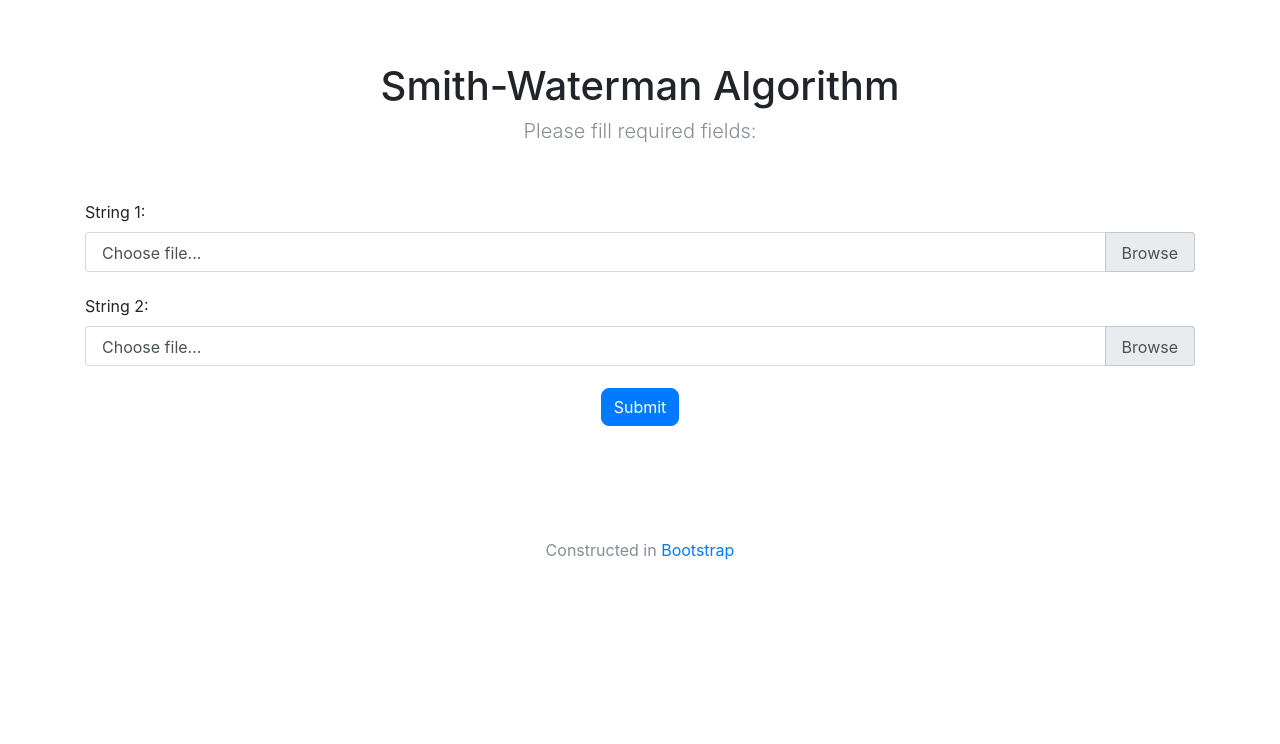
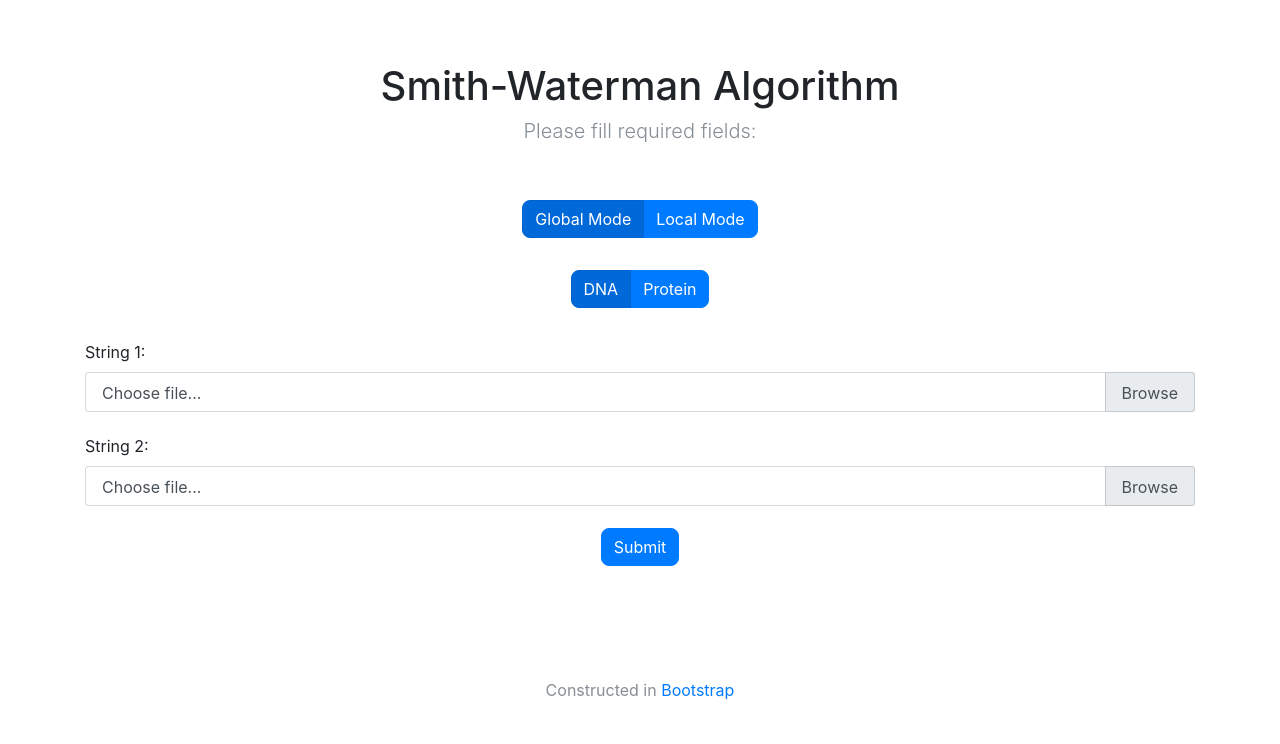
Before and after one commit to terryzhao127/bioinformatics-toolkit, a Django app: page /smithwaterman/ in a window 1280 px wide. Shown: the part 56-800 px from the top of the page. Run offline with Django 3.2, Linux system fonts and the light colour scheme; some libraries are stand-ins or nearby versions.

Commit message:
FASTA File Reading and several options added.

```diff
--- a/smithwaterman/views.py
+++ b/smithwaterman/views.py
@@ -4,8 +4,15 @@ from BioinformaticsToolkit import utils
 
 # Create your views here.
 
-# Define the scores of each alignment result.
-BLOSUM_62 = {
+# Define the substitution matrix.
+__BLAST = {
+    'a': {'a': 5, 't': -4, 'g': -4, 'c': -4},
+    't': {'a': -4, 't': 5, 'g': -4, 'c': -4},
+    'g': {'a': -4, 't': -4, 'g': 5, 'c': -4},
+    'c': {'a': -4, 't': -4, 'g': -4, 'c': 5},
+}
+
+__BLOSUM_62 = {
     's': {'s': 4, 'k': 0, 'q': 0, 'l': -2, '*': -4, 'h': -1, 'g': 0, 't': 1, 'p': -1, 'f': -2, 'b': 0, 'y': -2, 'm': -1,
           'w': -3, 'e': 0, 'z': 0, 'd': 0, 'i': -2, 'a': 1, 'c': -1, 'r': -1, 'n': 1, 'x': 0, 'v': -2},
     'k': {'s': 0, 'k': 5, 'q': 1, 'l': -2, '*': -4, 'h': -1, 'g': -2, 't': -1, 'p': -1, 'f': -3, 'b': 0, 'y': -2,
@@ -56,7 +63,8 @@ BLOSUM_62 = {
           'm': 1, 'w': -3, 'e': -2, 'z': -2, 'd': -3, 'i': 3, 'a': 0, 'c': -1, 'r': -3, 'n': -3, 'x': -1, 'v': 4}}
 
 # Define the score of gap.
-ALIGN_GAP = -4
+__PRO_ALIGN_GAP = -4
+__NC_ALIGN_GAP = -6
 
 
 # Define three results of alignment.
@@ -81,81 +89,21 @@ def algorithm(request):
     for record in records_2:
         string_2 = record[1]
 
-    # Initialize score matrix.
-    score_matrix = [[None] * (len(string_1) + 1) for i in range(len(string_2) + 1)]
-
-    # Initialize the first element with 0.
-    score_matrix[0][0] = 0
-
-    # Initialize the first row with 0.
-    for i in range(1, len(score_matrix[0])):
-        score_matrix[0][i] = 0
-
-    # Initialize the first column with 0.
-    for i in range(1, len(score_matrix)):
-        score_matrix[i][0] = 0
-
-    # Calculate the score matrix.
-    for row in range(1, len(score_matrix)):
-        for col in range(1, len(score_matrix[row])):
-            match_score = BLOSUM_62[string_2[row - 1]][string_1[col - 1]] + score_matrix[row - 1][col - 1]
-            gap_from_above = score_matrix[row - 1][col] + ALIGN_GAP
-            gap_from_left = score_matrix[row][col - 1] + ALIGN_GAP
-            score_matrix[row][col] = max(match_score, gap_from_above, gap_from_left, 0)
-
-    # Find the start point.
-    maximum = -1
-    start_point = 0, 0
-    for row in range(len(score_matrix)):
-        for col in range(len(score_matrix[row])):
-            if score_matrix[row][col] > maximum:
-                start_point = row, col
-                maximum = score_matrix[row][col]
-
-    colored_matrix = [[(col, False) for col in row] for row in score_matrix]
-    colored_matrix[start_point[0]][start_point[1]] = colored_matrix[start_point[0]][start_point[1]][0], True
-
-    # Find until mismatch was found.
-    paths_queue = [((start_point[0], start_point[1]), '', '')]
-    alignments = []
-    while True:
-        if len(paths_queue) == 0:
-            break
-        temp_align_point = paths_queue.pop(0)
-        temp_string_1 = temp_align_point[1]
-        temp_string_2 = temp_align_point[2]
-        temp_pos = temp_align_point[0]
-
-        # End
-        if score_matrix[temp_pos[0]][temp_pos[1]] == 0:
-            alignment = (temp_string_1, temp_string_2)
-            alignments.append(alignment)
-            continue
-
-        # Three cases:
-        row, col = temp_pos
-        if row - 1 >= 0 and score_matrix[row - 1][col] == score_matrix[row][col] - ALIGN_GAP:
-            colored_matrix[row - 1][col] = (colored_matrix[row - 1][col][0], True)
-            new_string_1 = '-' + temp_string_1
-            new_string_2 = string_2[row - 1] + temp_string_2
-            new_pos = temp_pos[0] - 1, temp_pos[1]
-            new_align_point = (new_pos, new_string_1, new_string_2)
-            paths_queue.append(new_align_point)
-        if col - 1 >= 0 and score_matrix[row][col - 1] == score_matrix[row][col] - ALIGN_GAP:
-            colored_matrix[row][col - 1] = (colored_matrix[row][col - 1][0], True)
-            new_string_1 = string_1[col - 1] + temp_string_1
-            new_string_2 = '-' + temp_string_2
-            new_pos = temp_pos[0], temp_pos[1] - 1
-            new_align_point = (new_pos, new_string_1, new_string_2)
-            paths_queue.append(new_align_point)
-        if row - 1 >= 0 and col - 1 >= 0 and score_matrix[row - 1][col - 1] == score_matrix[row][col] - \
-                BLOSUM_62[string_2[row - 1]][string_1[col - 1]]:
-            colored_matrix[row - 1][col - 1] = (colored_matrix[row - 1][col - 1][0], True)
-            new_string_1 = string_1[col - 1] + temp_string_1
-            new_string_2 = string_2[row - 1] + temp_string_2
-            new_pos = temp_pos[0] - 1, temp_pos[1] - 1
-            new_align_point = (new_pos, new_string_1, new_string_2)
-            paths_queue.append(new_align_point)
+    # Select which mode and sequence type to be process with.
+    mode = request.POST['mode']
+    mode = int(mode)
+    seq_type = request.POST['seq_type']
+    seq_type = int(seq_type)
+    if mode == 0 and seq_type == 0:
+        alignments, colored_matrix = __global_mode(string_1, string_2, __BLAST, __NC_ALIGN_GAP)
+    elif mode == 0 and seq_type == 1:
+        alignments, colored_matrix = __global_mode(string_1, string_2, __BLOSUM_62, __PRO_ALIGN_GAP)
+    elif mode == 1 and seq_type == 0:
+        alignments, colored_matrix = __local_mode(string_1, string_2, __BLAST, __NC_ALIGN_GAP)
+    elif mode == 1 and seq_type == 1:
+        alignments, colored_matrix = __local_mode(string_1, string_2, __BLOSUM_62, __PRO_ALIGN_GAP)
+    else:
+        raise RuntimeError("Unexpected mode code in SW Algorithm!")
 
     # Color alignments.
     colored_alignments = []
@@ -186,3 +134,168 @@ def algorithm(request):
     }
 
     return render(request, 'smithwaterman/result.html', result)
+
+
+# Algorithm for Global Mode:
+def __global_mode(string_1, string_2, sub_matrix, gap_penalty):
+    # Initialize score matrix.
+    score_matrix = [[None] * (len(string_1) + 1) for i in range(len(string_2) + 1)]
+
+    # Initialize the first element with 0.
+    score_matrix[0][0] = 0
+
+    # Initialize the first row with 0.
+    for i in range(1, len(score_matrix[0])):
+        score_matrix[0][i] = 0
+
+    # Initialize the first column with 0.
+    for i in range(1, len(score_matrix)):
+        score_matrix[i][0] = 0
+
+    # Calculate the score matrix.
+    for row in range(1, len(score_matrix)):
+        for col in range(1, len(score_matrix[row])):
+            match_score = sub_matrix[string_2[row - 1]][string_1[col - 1]] + score_matrix[row - 1][col - 1]
+            gap_from_above = score_matrix[row - 1][col] + gap_penalty
+            gap_from_left = score_matrix[row][col - 1] + gap_penalty
+            score_matrix[row][col] = max(match_score, gap_from_above, gap_from_left, 0)
+
+    # Find the start point.
+    maximum = -1
+    start_point = 0, 0
+    for row in range(len(score_matrix)):
+        for col in range(len(score_matrix[row])):
+            if score_matrix[row][col] > maximum:
+                start_point = row, col
+                maximum = score_matrix[row][col]
+
+    # Initialize colored matrix.
+    colored_matrix = [[(col, False) for col in row] for row in score_matrix]
+    colored_matrix[start_point[0]][start_point[1]] = colored_matrix[start_point[0]][start_point[1]][0], True
+
+    # Find until mismatch was found.
+    paths_queue = [((start_point[0], start_point[1]), '', '')]
+    alignments = []
+    while True:
+        if len(paths_queue) == 0:
+            break
+        temp_align_point = paths_queue.pop(0)
+        temp_string_1 = temp_align_point[1]
+        temp_string_2 = temp_align_point[2]
+        temp_pos = temp_align_point[0]
+
+        # End
+        if score_matrix[temp_pos[0]][temp_pos[1]] == 0:
+            alignment = temp_string_1, temp_string_2
+            alignments.append(alignment)
+            continue
+
+        # Three cases:
+        row, col = temp_pos
+        if row - 1 >= 0 and score_matrix[row - 1][col] == score_matrix[row][col] - gap_penalty:
+            colored_matrix[row - 1][col] = (colored_matrix[row - 1][col][0], True)
+            new_string_1 = '-' + temp_string_1
+            new_string_2 = string_2[row - 1] + temp_string_2
+            new_pos = temp_pos[0] - 1, temp_pos[1]
+            new_align_point = (new_pos, new_string_1, new_string_2)
+            paths_queue.append(new_align_point)
+        if col - 1 >= 0 and score_matrix[row][col - 1] == score_matrix[row][col] - gap_penalty:
+            colored_matrix[row][col - 1] = (colored_matrix[row][col - 1][0], True)
+            new_string_1 = string_1[col - 1] + temp_string_1
+            new_string_2 = '-' + temp_string_2
+            new_pos = temp_pos[0], temp_pos[1] - 1
+            new_align_point = (new_pos, new_string_1, new_string_2)
+            paths_queue.append(new_align_point)
+        if row - 1 >= 0 and col - 1 >= 0 and score_matrix[row - 1][col - 1] == score_matrix[row][col] - \
+                sub_matrix[string_2[row - 1]][string_1[col - 1]]:
+            colored_matrix[row - 1][col - 1] = (colored_matrix[row - 1][col - 1][0], True)
+            new_string_1 = string_1[col - 1] + temp_string_1
+            new_string_2 = string_2[row - 1] + temp_string_2
+            new_pos = temp_pos[0] - 1, temp_pos[1] - 1
+            new_align_point = (new_pos, new_string_1, new_string_2)
+            paths_queue.append(new_align_point)
+
+    return alignments, colored_matrix
+
+
+# Algorithm for Local Mode:
+def __local_mode(string_1, string_2, sub_matrix, gap_penalty):
+    # Initialize score matrix.
+    score_matrix = [[None] * (len(string_1) + 1) for i in range(len(string_2) + 1)]
+
+    # Initialize the first element with 0.
+    score_matrix[0][0] = 0
+
+    # Initialize the first row with 0.
+    for i in range(1, len(score_matrix[0])):
+        score_matrix[0][i] = 0
+
+    # Initialize the first column.
+    for i in range(1, len(score_matrix)):
+        score_matrix[i][0] = score_matrix[i - 1][0] + gap_penalty
+
+    # Calculate the score matrix.
+    for row in range(1, len(score_matrix)):
+        for col in range(1, len(score_matrix[row])):
+            if row != len(score_matrix) - 1:
+                gap_from_left = score_matrix[row][col - 1] + gap_penalty
+            else:
+                gap_from_left = score_matrix[row][col - 1]
+            match_score = sub_matrix[string_2[row - 1]][string_1[col - 1]] + score_matrix[row - 1][col - 1]
+            gap_from_above = score_matrix[row - 1][col] + gap_penalty
+            score_matrix[row][col] = max(match_score, gap_from_above, gap_from_left, 0)
+
+    # Find the start point.
+    start_point = len(score_matrix[0]) - 1
+    while True:
+        if score_matrix[len(string_2)][start_point - 1] != score_matrix[len(string_2)][start_point]:
+            break
+        start_point = start_point - 1
+
+    # Initialize colored matrix.
+    colored_matrix = [[(col, False) for col in row] for row in score_matrix]
+    colored_matrix[len(string_2)][start_point] = colored_matrix[len(string_2)][start_point][0], True
+
+    # Find until mismatch was found.
+    paths_queue = [((len(string_2), start_point), '', '')]
+    alignments = []
+    while True:
+        if len(paths_queue) == 0:
+            break
+        temp_align_point = paths_queue.pop(0)
+        temp_string_1 = temp_align_point[1]
+        temp_string_2 = temp_align_point[2]
+        temp_pos = temp_align_point[0]
+
+        # End
+        if temp_pos[0] == 0:
+            alignment = temp_string_1, temp_string_2
+            alignments.append(alignment)
+            continue
+
+        # Three cases:
+        row, col = temp_pos
+        if row - 1 >= 0 and score_matrix[row - 1][col] == score_matrix[row][col] - gap_penalty:
+            colored_matrix[row - 1][col] = (colored_matrix[row - 1][col][0], True)
+            new_string_1 = '-' + temp_string_1
+            new_string_2 = string_2[row - 1] + temp_string_2
+            new_pos = temp_pos[0] - 1, temp_pos[1]
+            new_align_point = (new_pos, new_string_1, new_string_2)
+            paths_queue.append(new_align_point)
+        if col - 1 >= 0 and score_matrix[row][col - 1] == score_matrix[row][col] - gap_penalty:
+            colored_matrix[row][col - 1] = (colored_matrix[row][col - 1][0], True)
+            new_string_1 = string_1[col - 1] + temp_string_1
+            new_string_2 = '-' + temp_string_2
+            new_pos = temp_pos[0], temp_pos[1] - 1
+            new_align_point = (new_pos, new_string_1, new_string_2)
+            paths_queue.append(new_align_point)
+        if row - 1 >= 0 and col - 1 >= 0 and score_matrix[row - 1][col - 1] == score_matrix[row][col] - \
+                sub_matrix[string_2[row - 1]][string_1[col - 1]]:
+            colored_matrix[row - 1][col - 1] = (colored_matrix[row - 1][col - 1][0], True)
+            new_string_1 = string_1[col - 1] + temp_string_1
+            new_string_2 = string_2[row - 1] + temp_string_2
+            new_pos = temp_pos[0] - 1, temp_pos[1] - 1
+            new_align_point = (new_pos, new_string_1, new_string_2)
+            paths_queue.append(new_align_point)
+
+    return alignments, colored_matrix
--- a/templates/smithwaterman/page.html
+++ b/templates/smithwaterman/page.html
@@ -6,16 +6,34 @@
 {% block jumbotron_subtitle %}Please fill required fields:{% endblock %}
 
 {% block content %}
-    <form action="/smithwaterman/result/" enctype="multipart/form-data" method="post" class="text-left">
+    <form action="/smithwaterman/result/" enctype="multipart/form-data" method="post">
         {% csrf_token %}
-        <div class="form-group container file-upload">
+        <div class="btn-group margin-bottom-2" data-toggle="buttons">
+            <label class="btn btn-primary active">
+                <input type="radio" name="mode" value="0" id="mode-0" autocomplete="off" checked> Global Mode
+            </label>
+            <label class="btn btn-primary">
+                <input type="radio" name="mode" value="1" id="mode-1" autocomplete="off"> Local Mode
+            </label>
+        </div>
+        <div>
+            <div class="btn-group margin-bottom-2" data-toggle="buttons">
+                <label class="btn btn-primary active">
+                    <input type="radio" name="seq_type" value="0" id="seq-type-0" autocomplete="off" checked> DNA
+                </label>
+                <label class="btn btn-primary">
+                    <input type="radio" name="seq_type" value="1" id="seq-type-1" autocomplete="off"> Protein
+                </label>
+            </div>
+        </div>
+        <div class="form-group container file-upload text-left">
             <label>String 1:</label>
             <label class="custom-file col-12">
                 <input type="file" id="op-str-1" name="file_1" class="custom-file-input form-control">
                 <span class="custom-file-control form-control-file"></span>
             </label>
         </div>
-        <div class="form-group container file-upload">
+        <div class="form-group container file-upload text-left">
             <label for="op-str-2">String 2:</label>
             <label class="custom-file col-12">
                 <input type="file" id="op-str-2" name="file_2" class="custom-file-input form-control">
```
Also changed, not shown: needlemanwunsch/views.py (+29 -11 lines), templates/needlemanwunsch/page.html (+10 -0 lines).
